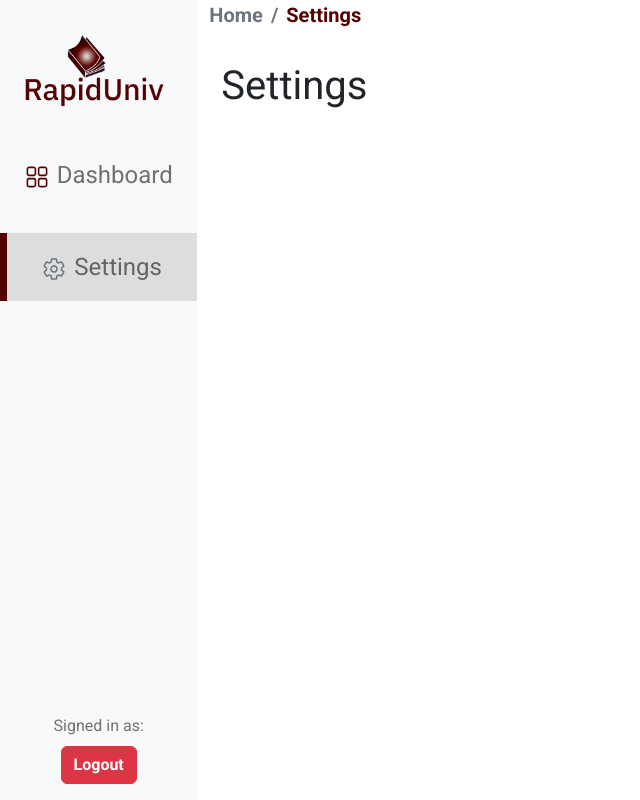
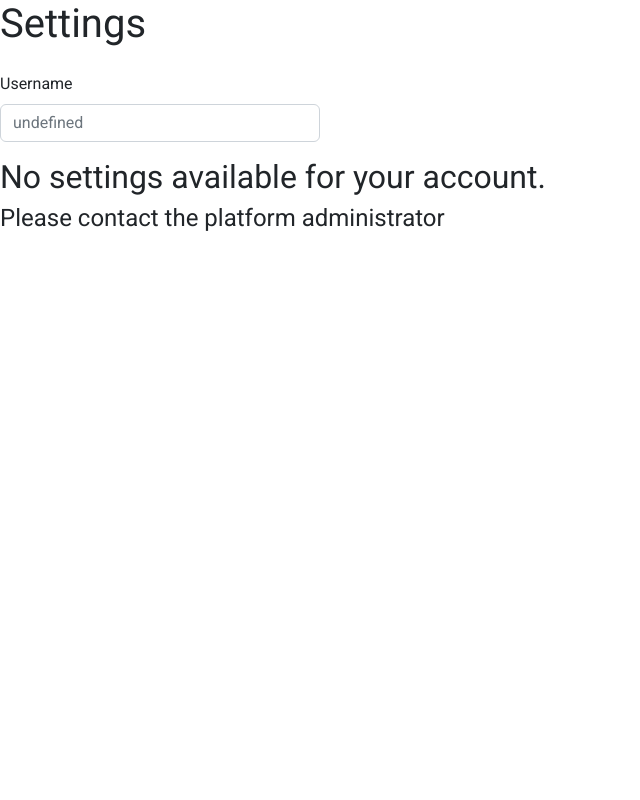
Before and after one commit to AlexP0112/Student-Management-App, a React (Create React App) app in the folder frontend/: page /settings in a window 1280 px wide. Shown: the whole page, without its empty margins (0-640 px from the left). Built offline with nearby package versions, Linux system fonts and the light colour scheme.

Commit message:
Added login page

```diff
--- a/frontend/src/App.tsx
+++ b/frontend/src/App.tsx
@@ -11,7 +11,7 @@ import StudentPage from "./components/Student";
 import SecretaryPage from "./components/Secretary";
 import AdminStudents from "./components/AdminStudents";
 import AdminStudentsPage from "./components/AdminStudents";
-import { Routes, Route, useNavigate } from "react-router-dom";
+import { Routes, Route, useNavigate, Navigate } from "react-router-dom";
 import HomePage from "./components/HomePage";
 import SecretaryDashboard from "./components/SecretaryDashboard";
 import Login from "./components/Login";
@@ -63,13 +63,14 @@ function App() {
 	// 	}
 	// }, [user]);
 
+
+
 	return (
 		<Routes>
 			<Route path='/' element={user.username === undefined ? (
 				<LoginPage />
 			) : (
-				(<DashboardRedirect />))
-
+				<Navigate to="/dashboard" replace={true} />)
 			}
 			></Route>
 			<Route path="/dashboard" element={user.username == "admin" ? <AdminDashboard /> : <SecretaryDashboard />} />
@@ -90,8 +91,7 @@ function App() {
 }
 
 function DashboardRedirect() {
-	const navigate = useNavigate();
-	navigate('/dashboard');
+
 	return <></>;
 }
 
--- a/frontend/src/components/Login.tsx
+++ b/frontend/src/components/Login.tsx
@@ -1,9 +1,63 @@
-import React from 'react'
+import React, { useState } from 'react'
 import UserPageWrapper from './UserPageWrapper';
+import { Button, Card, FloatingLabel, Form } from 'react-bootstrap';
+import RapidUniv from "../img/rapid-univ-cover.png"
+import CardHeader from 'react-bootstrap/esm/CardHeader';
+import { useUserContext } from '../contexts/UserContext';
 
 function Login() {
+
+  const { user, setUser } = useUserContext();
+  const [usernameInput, setUsernameInput] = useState("");
+  const [password, setPassword] = useState("");
+
+  function handleLogin() {
+
+    if (usernameInput != "" && password != "") {
+      // @TODO Get Login From database
+      // const userDB = fetch
+      let userDB;
+      console.log(usernameInput)
+
+      if (usernameInput == "admin") {
+        userDB = { username: "admin" };
+      } else if (usernameInput == "secretary") {
+        userDB = { username: "secretary" };
+      } else {
+        alert("Invalid Credentials");
+      }
+
+
+      if (userDB) {
+        setUser(userDB);
+      }
+    }
+  }
+
   return (
-    <div>Login</div>
+    <div className="background-login  flex-row-center w-100 text-white" style={{ height: "100vh" }}>
+      <Card className='w-50 border border-light-3 p-3' style={{ background: "transparent", backdropFilter: "blur(5px)" }}>
+        <Card.Img variant="top" src={RapidUniv} />
+        <Card.Body className='flex-col-center'>
+          <Card.Title>Welcome to our university platform</Card.Title>
+          <Card.Text>
+            <Form className='text-black'>
+              <FloatingLabel
+                controlId="floatingInput"
+                label="Username"
+                className="mb-3"
+              >
+                <Form.Control type="text" placeholder="Username" value={usernameInput} onChange={e => setUsernameInput(e.target.value)} />
+              </FloatingLabel>
+              <FloatingLabel controlId="floatingPassword" label="Password">
+                <Form.Control type="password" placeholder="Password" value={password} onChange={e => setPassword(e.target.value)} />
+              </FloatingLabel>
+            </Form>
+          </Card.Text>
+          <Button variant="primary" onClick={handleLogin}>Login</Button>
+        </Card.Body>
+      </Card>
+    </div>
   )
 
 
--- a/frontend/src/components/NavbarComp.tsx
+++ b/frontend/src/components/NavbarComp.tsx
@@ -15,8 +15,8 @@ type NavbarComp = {
 export default function NavbarComp(props: NavbarComp) {
 	const { currentUser } = props;
 
-	const { user } = useUserContext();
 	return (
+		currentUser ?
 			<Navbar bg='light' className='custom-class position-sticky '>
 				<Navbar.Brand href='./	'>
 					<img
@@ -73,6 +73,6 @@ export default function NavbarComp(props: NavbarComp) {
 					</Button>
 				</Nav.Item>
 				{/* </Navbar.Collapse> */}
-		</Navbar >
+			</Navbar > : <></>
 	);
 }
--- a/frontend/src/components/SecretaryRequests.tsx
+++ b/frontend/src/components/SecretaryRequests.tsx
@@ -49,7 +49,7 @@ function SecretaryRequests() {
     return (
 
         <Form className=''>
-
+            <h1>Requests</h1>
             <ListGroup as="ol" numbered>
 
                 {requests.map(request =>
--- a/frontend/src/components/Settings.tsx
+++ b/frontend/src/components/Settings.tsx
@@ -1,11 +1,31 @@
 import React from 'react'
 import UserPageWrapper from './UserPageWrapper';
-import { Container, Row, Col, Breadcrumb } from 'react-bootstrap';
+import { Container, Row, Col, Breadcrumb, Form } from 'react-bootstrap';
 import NavbarComp from './NavbarComp';
+import { useUserContext } from '../contexts/UserContext';
 
 function Settings() {
+    const { user } = useUserContext();
+
     return (
-        <h1>Settings</h1>
+        <>
+            <h1>Settings</h1>
+            <Form className='w-25'>
+                <Form.Group className="mb-3 mt-4" controlId="exampleForm.ControlInput1">
+                    <Form.Label>
+                        Username
+                    </Form.Label>
+                    <Form.Control
+                        type="text"
+                        placeholder={`${user.username}`}
+                        aria-label="Disabled input example"
+                        readOnly
+                    />
+                </Form.Group>
+            </Form>
+            <h2>No settings available for your account.</h2>
+            <h4>Please contact the platform administrator</h4>
+        </>
     )
 }
 
--- a/frontend/src/components/UserPageWrapper.tsx
+++ b/frontend/src/components/UserPageWrapper.tsx
@@ -13,6 +13,7 @@ const UserPageWrapper = (props: UserPageWrapperPropsType) => {
 	const { WrappedComponent } = props;
 	const { user } = useUserContext();
 	return (
+		user.username ?
 			<Container fluid>
 				<Row className='w-100'>
 					<Col md={5} lg={3} xl={2} className='ps-0'>
@@ -33,6 +34,10 @@ const UserPageWrapper = (props: UserPageWrapperPropsType) => {
 					</Col>
 				</Row>
 			</Container>
+			:
+
+			<WrappedComponent />
+
 	);
 };
 
--- a/frontend/src/css/App.css
+++ b/frontend/src/css/App.css
@@ -105,6 +105,13 @@ a:hover{
 	aspect-ratio: 1/1;
 }
 
+
+.background-login {
+	background-image: url("../img/login-bg.jpg");
+	background-size: cover;
+	backdrop-filter: blur;
+}
+
 @media (min-width: 768px) {
 	.fs-md {
 		font-size: 1.5rem !important;
```
Also changed, not shown: frontend/src/App.css (line endings or trailing spaces), 1 other file (tests, documents, lock files or other folders). Lines whose indentation alone changed are shown as unchanged.
